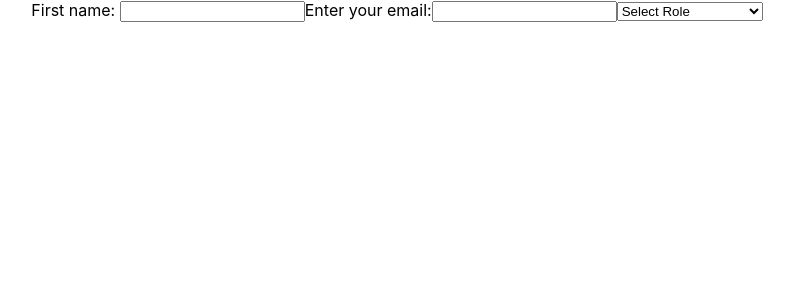
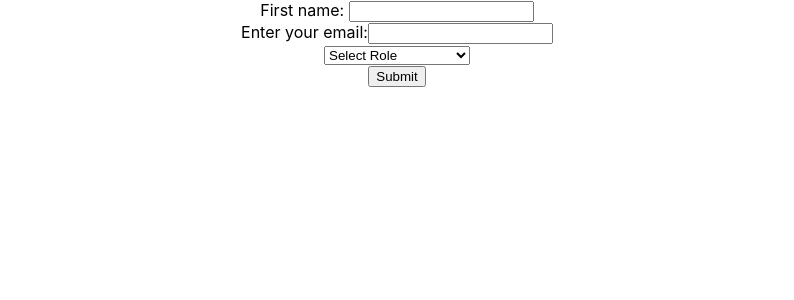
Before and after one commit to bloominstituteoftechnology/team-builder, a React (Create React App) app in the folder team-builder/: page / in a window 1280 px wide. Shown: the top 300 px of the page, without its empty margins (243-1037 px from the left). Built offline with nearby package versions, Linux system fonts and the light colour scheme.

Commit message:
this works

```diff
--- a/team-builder/src/App.js
+++ b/team-builder/src/App.js
@@ -17,9 +17,17 @@ const teams = [
 
 function App() {
   const [teamNames, setTeamNames] = useState(teams);
+  const [values, setValues] = useState({ name: "", email: "", role: "" });
+  const onSubmit = () => {
+    setTeamNames([values, ...teamNames]);
+    setValues({ name: "", email: "", role: "" });
+  };
+  const onChange = (name, value) => {
+    setValues({ ...values, [name]: value });
+  };
   return (
     <div className="App">
-      <Form setTeamNames={setTeamNames} />
+      <Form values={values} change={onChange} submit={onSubmit} />
     </div>
   );
 }
--- a/team-builder/src/form.js
+++ b/team-builder/src/form.js
@@ -19,6 +19,7 @@ const Form = (props) => {
         name="firstName"
         onChange={handleChange}
       />
+      <br />
 
       <label htmlFor="email">Enter your email:</label>
       <input
@@ -27,6 +28,7 @@ const Form = (props) => {
         name="email"
         onChange={handleChange}
       ></input>
+      <br />
 
       <label htmlFor="role">
         <select className="role">
@@ -38,6 +40,10 @@ const Form = (props) => {
           <option>Project Manager</option>
         </select>
       </label>
+
+      <div className="submit">
+        <button>Submit</button>
+      </div>
     </form>
   );
 };
```
